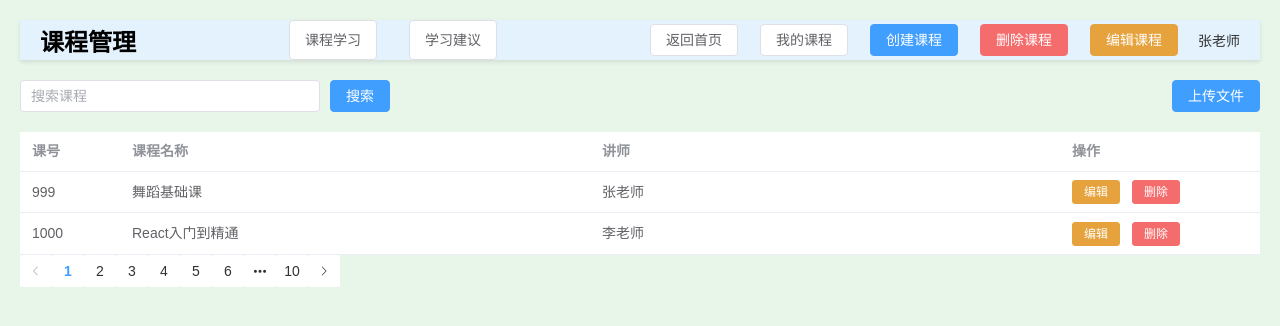
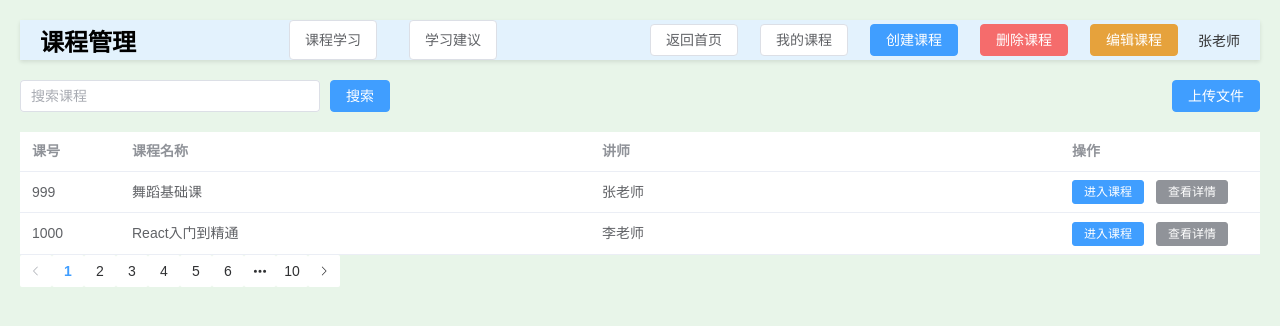
Before and after one commit to n1uz1/Edumaster, a Vue app: page /course-management in a window 1280 px wide. Shown: the top 326 px of the page. Built offline with nearby package versions, Linux system fonts and the light colour scheme; no server answers.

Commit message:
删除和编辑

```diff
--- a/src/views/CourseManagement.vue
+++ b/src/views/CourseManagement.vue
@@ -78,18 +78,18 @@
         <el-table-column fixed="right" label="操作" width="200">
           <template #default="scope">
             <el-button
-              type="warning"
+              type="primary"
               size="small"
-              @click="handleEditCourse(scope.row)"
+              @click="$router.push(`/course-detail/${scope.row.courseId}`)"
             >
-              编辑
+              进入课程
             </el-button>
             <el-button
-              type="danger"
+              type="info"
               size="small"
-              @click="handleDeleteCourse(scope.row)"
+              @click="handleViewDetail(scope.row)"
             >
-              删除
+              查看详情
             </el-button>
           </template>
         </el-table-column>
@@ -224,11 +224,18 @@
           <el-table-column fixed="right" label="操作" width="120">
             <template #default="scope">
               <el-button
-                type="primary"
+                type="warning"
                 size="small"
-                @click="$router.push(`/course-detail/${scope.row.id}`)"
+                @click="handleEditCourse(scope.row)"
               >
-                进入课程
+                编辑
+              </el-button>
+              <el-button
+                type="danger"
+                size="small"
+                @click="handleDeleteCourse(scope.row)"
+              >
+                删除
               </el-button>
             </template>
           </el-table-column>
```
